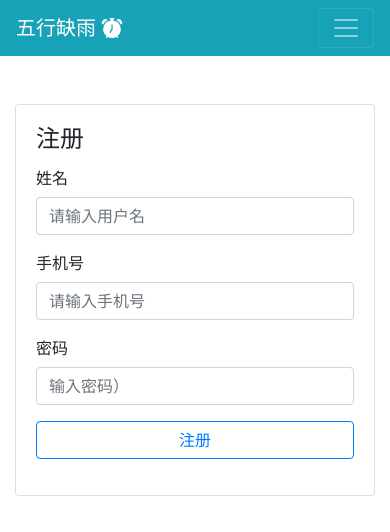
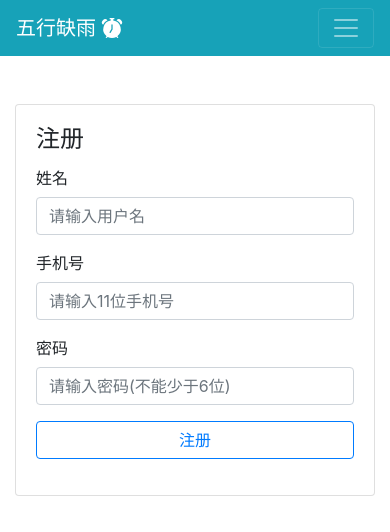
Before and after one commit to lnb-wxqy/vue2.x-myblog, a Vue app: page /#/register in a window 390 px wide. Shown: the top 532 px of the page. Built offline with nearby package versions, Linux system fonts and the light colour scheme.

Commit message:
add telephone validate

```diff
--- a/src/views/Register.vue
+++ b/src/views/Register.vue
@@ -1,54 +1,55 @@
 <template>
   <div class="register">
     <b-row class="mt-5">
-      <b-col md="8"
-             offset-md="2"
-             lg="6"
-             offset-lg="3">
+      <b-col md="8" offset-md="2" lg="6" offset-lg="3">
         <b-card title="注册">
-
           <b-form>
             <!-- 姓名 -->
             <b-form-group label="姓名">
-              <b-form-input v-model="user.name"
+              <b-form-input
+                v-model="user.name"
                 type="text"
-                            placeholder="请输入用户名">
+                placeholder="请输入用户名"
+              >
               </b-form-input>
             </b-form-group>
 
             <!-- //手机号 -->
             <b-form-group label="手机号">
-              <b-form-input v-model="user.telephone"
+              <b-form-input
+                v-model="user.telephone"
                 type="text"
-                            placeholder="请输入手机号"
-                            :state="validateState('telephone')">
+                placeholder="请输入11位手机号"
+                :state="validateState('telephone')"
+              >
               </b-form-input>
               <b-form-invalid-feedback :state="validateState('telephone')">
-                手机号不符合要求
+                手机号必须为11位
               </b-form-invalid-feedback>
             </b-form-group>
 
             <!-- 密码 -->
             <b-form-group label="密码">
-              <b-form-input v-model="user.password"
+              <b-form-input
+                v-model="user.password"
                 type="password"
-                            placeholder="输入密码）"
-                            :state="validateState('password')"></b-form-input>
+                placeholder="请输入密码(不能少于6位)"
+                :state="validateState('password')"
+              ></b-form-input>
               <b-form-invalid-feedback :state="validateState('password')">
                 密码必须大于等于 6 位
               </b-form-invalid-feedback>
             </b-form-group>
 
             <b-form-group>
-              <b-button @click="register"
-                        variant="outline-primary"
-                        block>注册</b-button>
+              <b-button @click="register" variant="outline-primary" block
+                >注册</b-button
+              >
             </b-form-group>
           </b-form>
         </b-card>
       </b-col>
     </b-row>
-
   </div>
 </template>
 
@@ -62,22 +63,27 @@ export default {
     // BIconArrowUp,
     // BIconArrowDown
   },
-    data () {
+  data() {
     return {
       user: {
         name: '',
         telephone: '',
         password: ''
-            }
+      },
+      showTelephoneValidater: false
     }
   },
   methods: {
-        validateState (telephone) {
-            // TODO
+    register() {
+      if (this.user.telephone.length != 11) {
+        this.showTelephoneValidater = true
       }
+      console.log(this.user.telephone)
+      console.log(this.showTelephoneValidater)
+    },
+    validateState(telephone) {}
   }
 }
 </script>
 
-<style lang="scss" scoped>
-</style>
+<style lang="scss" scoped></style>
--- a/src/views/layout/Navbar.vue
+++ b/src/views/layout/Navbar.vue
@@ -1,9 +1,8 @@
 <template>
   <div>
-    <b-navbar toggleable="lg"
-              type="dark"
-              variant="info">
-      <b-navbar-brand>五行缺雨 <b-icon icon="alarm-fill"></b-icon>
+    <b-navbar toggleable="lg" type="dark" variant="info">
+      <b-navbar-brand
+        >五行缺雨 <b-icon icon="alarm-fill"></b-icon>
         <!-- <b-row class="text-md-center">
           <b-col md="6"
                  class="mb-3">
@@ -14,13 +13,18 @@
         </b-row> -->
       </b-navbar-brand>
       <b-navbar-toggle target="nav-collapse"></b-navbar-toggle>
-      <b-collapse id="nav-collapse"
-                  is-nav>
+      <b-collapse id="nav-collapse" is-nav>
         <!-- Right aligned nav items -->
         <b-navbar-nav class="ml-auto">
           <b-navbar-nav>
-            <b-nav-item>登录</b-nav-item>
-            <b-nav-item>注册</b-nav-item>
+            <!-- // 导航到路由名为login的页面和register的页面 -->
+            <!-- 此处name为 router 目录下 index.js中路由的名字name -->
+            <b-nav-item @click="$router.replace({ name: 'Login' })"
+              >登录</b-nav-item
+            >
+            <b-nav-item @click="$router.replace({ name: 'Register' })"
+              >注册</b-nav-item
+            >
           </b-navbar-nav>
         </b-navbar-nav>
       </b-collapse>
```
Also changed, not shown: .prettierrc.js (added). Lines whose indentation alone changed are shown as unchanged.
